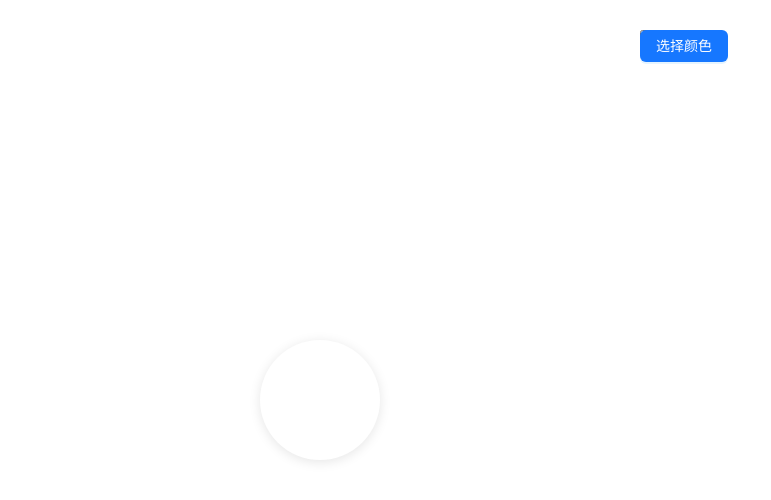
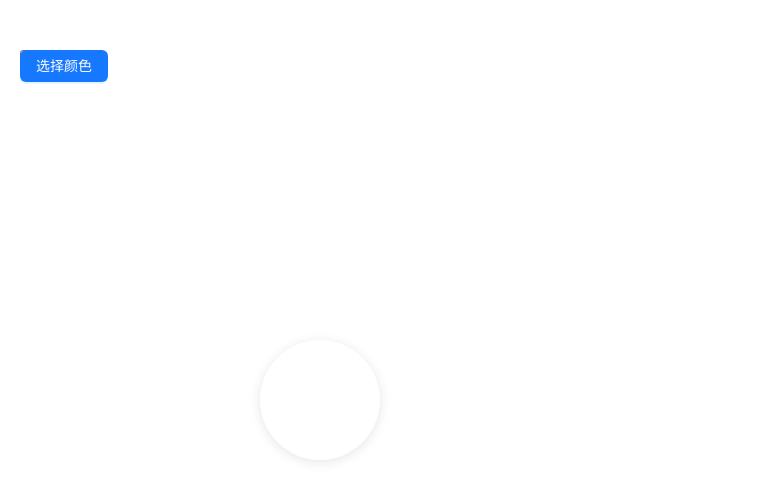
Before and after one commit to Zhoucheng133/Dev-Color, a Vue app: page / in a window 1280 px wide. Shown: the top 500 px of the page, without its empty margins (0-771 px from the left). Built offline with nearby package versions, Linux system fonts and the light colour scheme.

Commit message:
修改颜色选择器位置

```diff
--- a/src/renderer/src/App.vue
+++ b/src/renderer/src/App.vue
@@ -2,12 +2,14 @@
   <div class="titleBar"></div>
   <div class="content">
     <div class="leftSide">
+      <div class="fixColorPicker">
+        <input type="color" v-model="colorHEX" id="colorPicker">
+        <a-button type="primary" @click="selectColor">选择颜色</a-button>
+      </div>
       <div class="colorCircle" :style="{'background-color': colorGet()}"></div>
     </div>
     <div class="rightSide">
       <div class="inputArea">
-        <input type="color" v-model="colorHEX" id="colorPicker">
-        <a-button type="primary" @click="selectColor">选择颜色</a-button>
       </div>
     </div>
   </div>
@@ -57,6 +59,11 @@ body{
 </style>
 
 <style scoped>
+.fixColorPicker{
+  position: absolute;
+  left: 20px;
+  top: 50px;
+}
 #colorPicker{
   position: absolute;
 }
```
